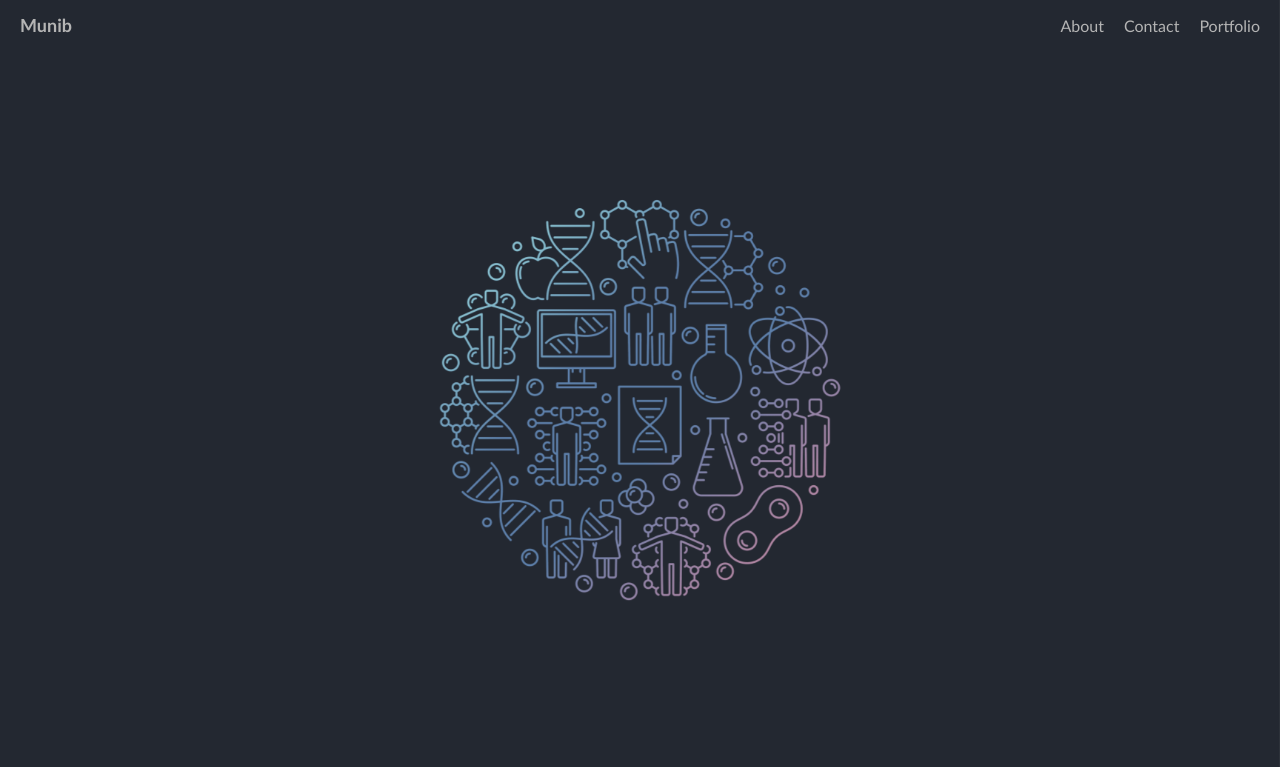
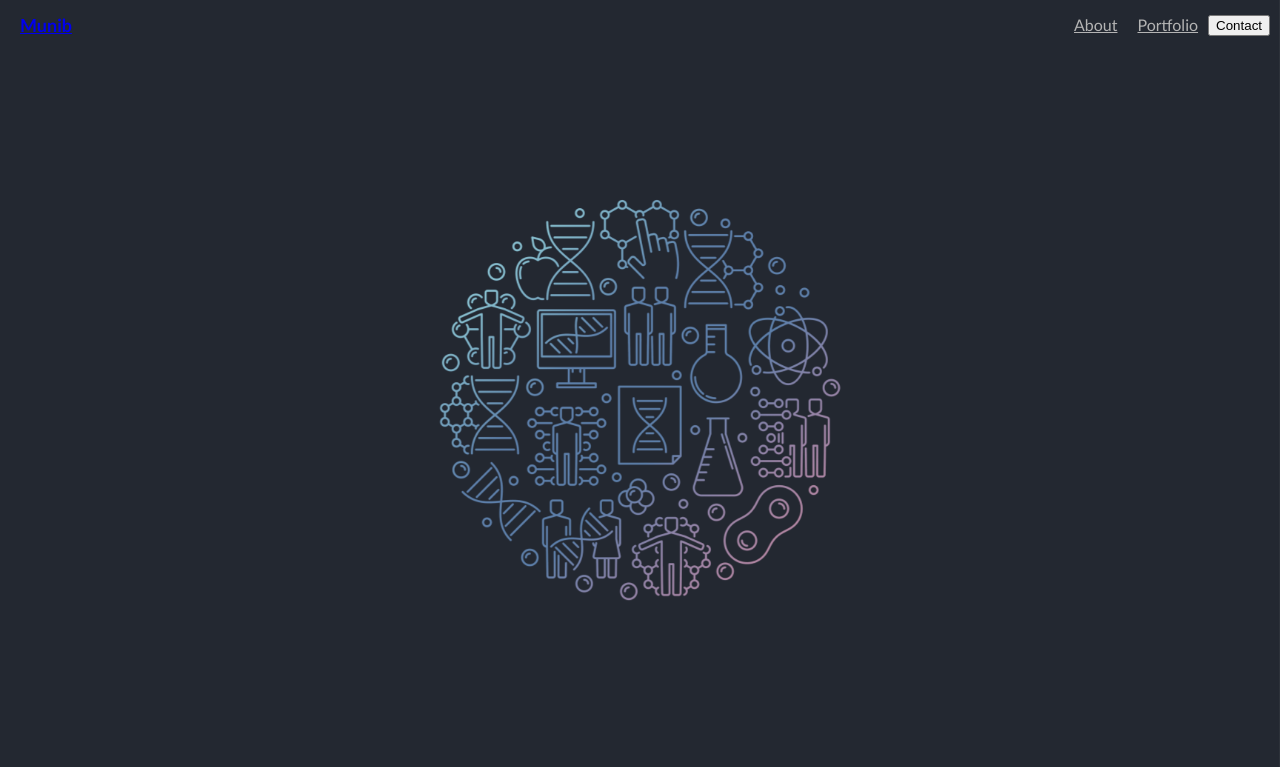
Before and after one commit to Munib36/Culminating-sci-proj, a plain HTML site: page index.html in a window 1280 px wide. Shown: the top 767 px of the page. Drawn offline with Linux system fonts and the light colour scheme.

Commit message:
Update index.html

```diff
--- a/index.html
+++ b/index.html
@@ -213,12 +213,12 @@ main img{
   </head>
   <body>
 	  <nav class="navbar">
-		  <a class="title">Munib</a>
+		  <a class="title" href="https://munib.netlify.app">Munib</a>
 
 		  <div>
-			  <a>About</a>
-			  <a>Contact</a>
-			  <a>Portfolio</a>
+			  <a href="https://munib.netlify.app">About</a>
+			  <a href="https://munib.netlify.app">Portfolio</a>
+			  <button class="falsebutton" onClick={contact}>Contact</button>
 		  </div>
 	  </nav>
 	  <main>
@@ -272,6 +272,10 @@ window.addEventListener("scroll",()=>{
 
     }
 })
+
+function scrollDown() {
+  window.scroll(0, window.scrollY + 100);
+}
 	</script>
   </body>
 </html>
```
